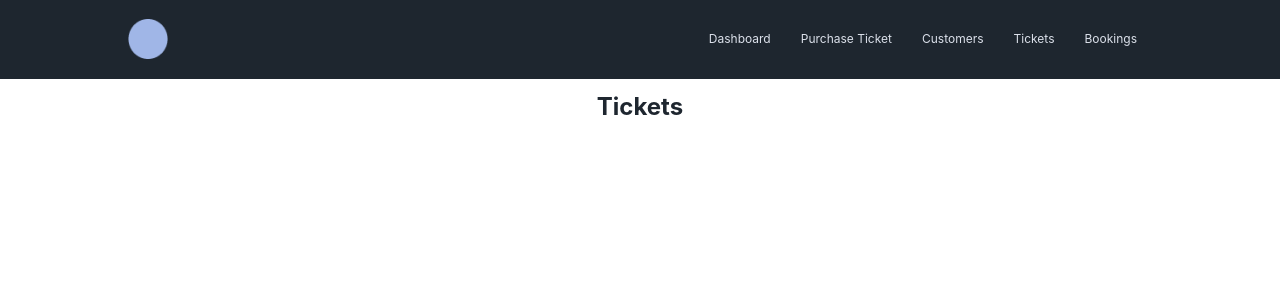
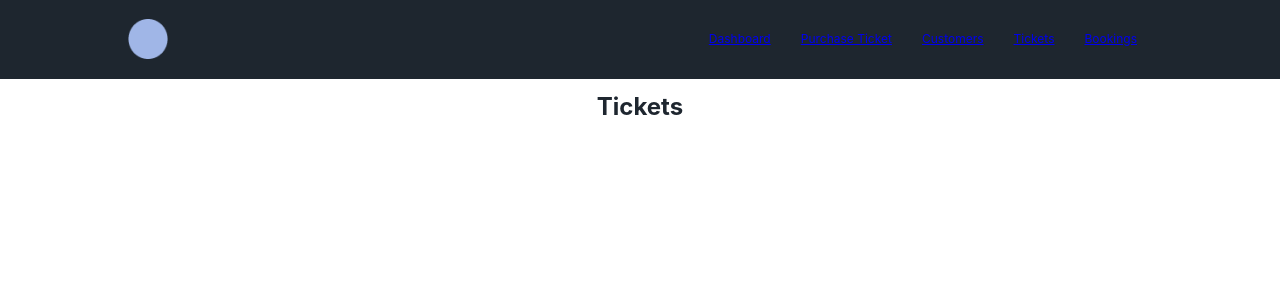
Before and after one commit to Al3bad/movie-ticketing-system, a React (Vite) app: page /ticket in a window 1280 px wide. Shown: the top 300 px of the page. Built offline with nearby package versions, Linux system fonts and the light colour scheme.

Commit message:
add link to navbar, create Customer, Dashboard components

```diff
--- a/src/components/UI/NavBar/NavBar.tsx
+++ b/src/components/UI/NavBar/NavBar.tsx
@@ -1,4 +1,5 @@
 import React, { useState, useEffect } from "react";
+import { Link } from "react-router-dom";
 import styles from "./NavBar.module.css";
 import user_profile from "../../../assets/user_profile.png";
 import Icon from "../Icon/Icon";
@@ -50,34 +51,44 @@ const NavBar: React.FC<NavBarProps> = (props) => {
   const menu = (
     <ul className={styles["navbar__menu"]}>
       <li>
+        <Link to="/dashboard">
           <span>
             <Icon name="dashboard" />
           </span>
           Dashboard
+        </Link>
       </li>
       <li>
+        <Link to="/">
           <span>
             <Icon name="cart" />
           </span>
           Purchase Ticket
+        </Link>
       </li>
       <li>
+        <Link to="/customer">
           <span>
             <Icon name="customer" />
           </span>
           Customers
+        </Link>
       </li>
       <li>
+        <Link to="/ticket">
           <span>
             <Icon name="ticket" />
           </span>
           Tickets
+        </Link>
       </li>
       <li>
+        <Link to="/booking">
           <span>
             <Icon name="clock" />
           </span>
           Bookings
+        </Link>
       </li>
     </ul>
   );
--- /dev/null
+++ b/src/components/pages/CustomerDetail/CustomerDetail.tsx
@@ -0,0 +1,5 @@
+const CustomerDetail = () => {
+  return <div>Customer Detail</div>;
+};
+
+export default CustomerDetail;
--- /dev/null
+++ b/src/components/pages/CustomerList/CustomerList.tsx
@@ -0,0 +1,4 @@
+const CustomerList = () => {
+  return <div>Customer List</div>;
+};
+export default CustomerList;
--- /dev/null
+++ b/src/components/pages/Dashboard/Dashboard.tsx
@@ -0,0 +1,5 @@
+const Dashboard = () => {
+  return <div>Dashboard</div>;
+};
+
+export default Dashboard;
```
Also changed, not shown: src/components/pages/CustomerDetail/CustomerDetail.module.css (added), src/components/pages/CustomerList/CustomerList.module.css (added), src/components/pages/Dashboard/Dashboard.module.css (added). Lines whose indentation alone changed are shown as unchanged.
